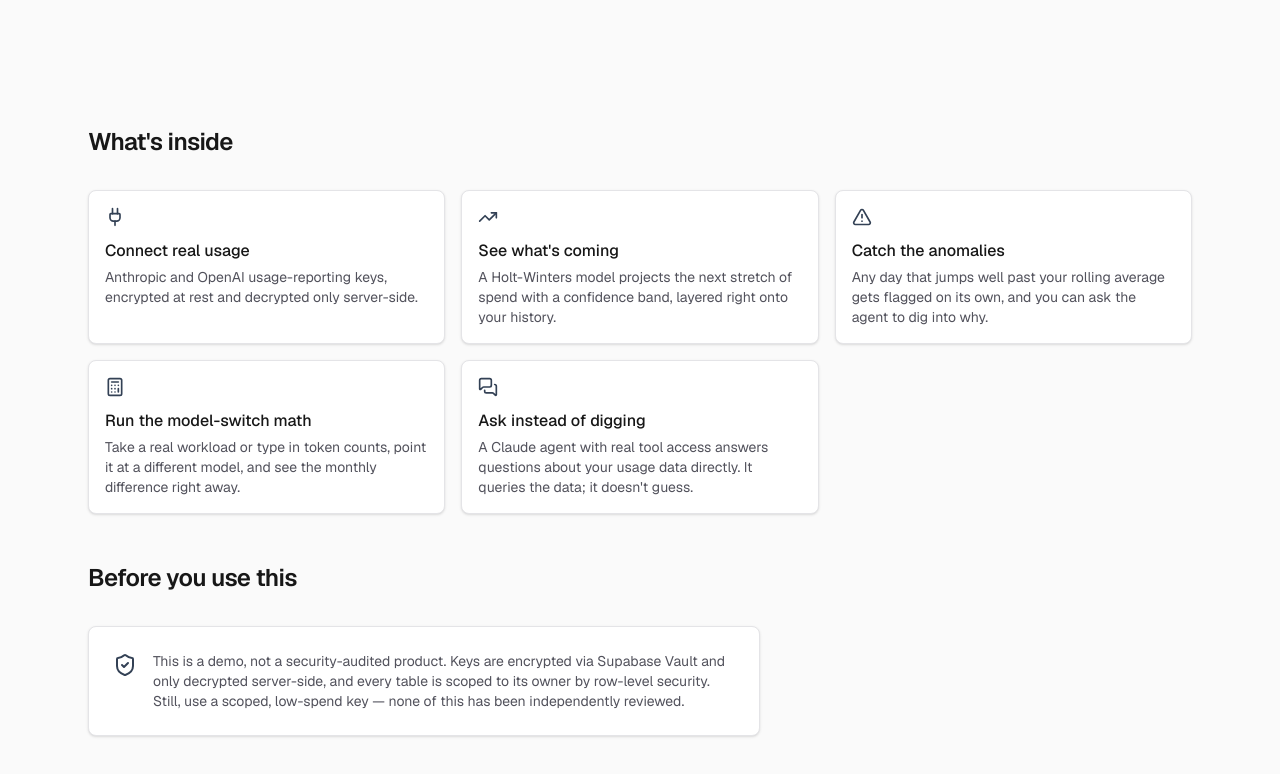
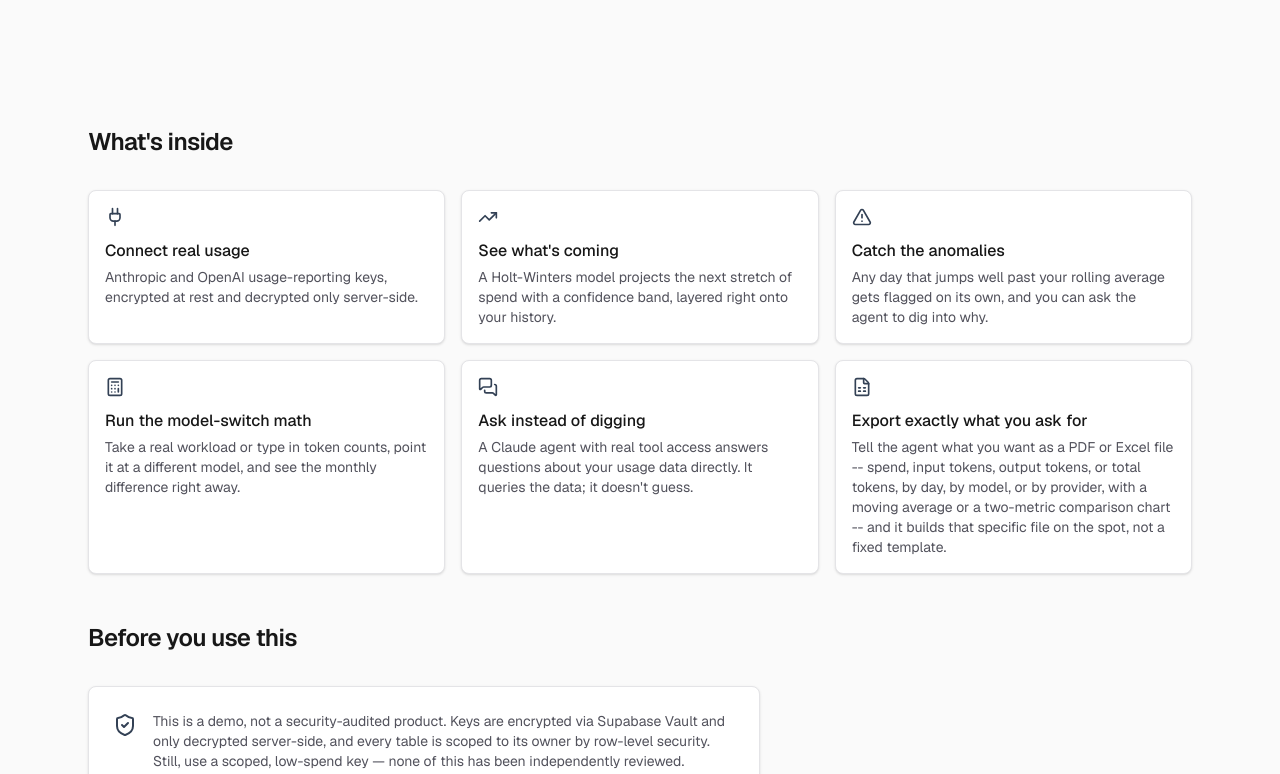
Before and after one commit to deepak5092/token-ledger, a Next.js app: page / in a window 1280 px wide. Shown: the part 468-1242 px from the top of the page. Built offline with nearby package versions, Linux system fonts and the light colour scheme.

Commit message:
Add the dynamic report export feature to the home page feature grid
Names the actual capability specifically -- PDF or Excel, the four
metrics, day/model/provider grouping, moving average, comparison chart --
instead of a vague "reports" bullet.

```diff
--- a/src/components/marketing/FeatureGrid.tsx
+++ b/src/components/marketing/FeatureGrid.tsx
@@ -1,4 +1,4 @@
-import { Plug, TrendingUp, AlertTriangle, Calculator, MessagesSquare } from "lucide-react";
+import { Plug, TrendingUp, AlertTriangle, Calculator, MessagesSquare, FileSpreadsheet } from "lucide-react";
 import { Card } from "@/components/ui/Card";
 
 const FEATURES = [
@@ -32,6 +32,12 @@ const FEATURES = [
     description:
       "A Claude agent with real tool access answers questions about your usage data directly. It queries the data; it doesn't guess.",
   },
+  {
+    icon: FileSpreadsheet,
+    title: "Export exactly what you ask for",
+    description:
+      "Tell the agent what you want as a PDF or Excel file -- spend, input tokens, output tokens, or total tokens, by day, by model, or by provider, with a moving average or a two-metric comparison chart -- and it builds that specific file on the spot, not a fixed template.",
+  },
 ];
 
 export function FeatureGrid() {
```
